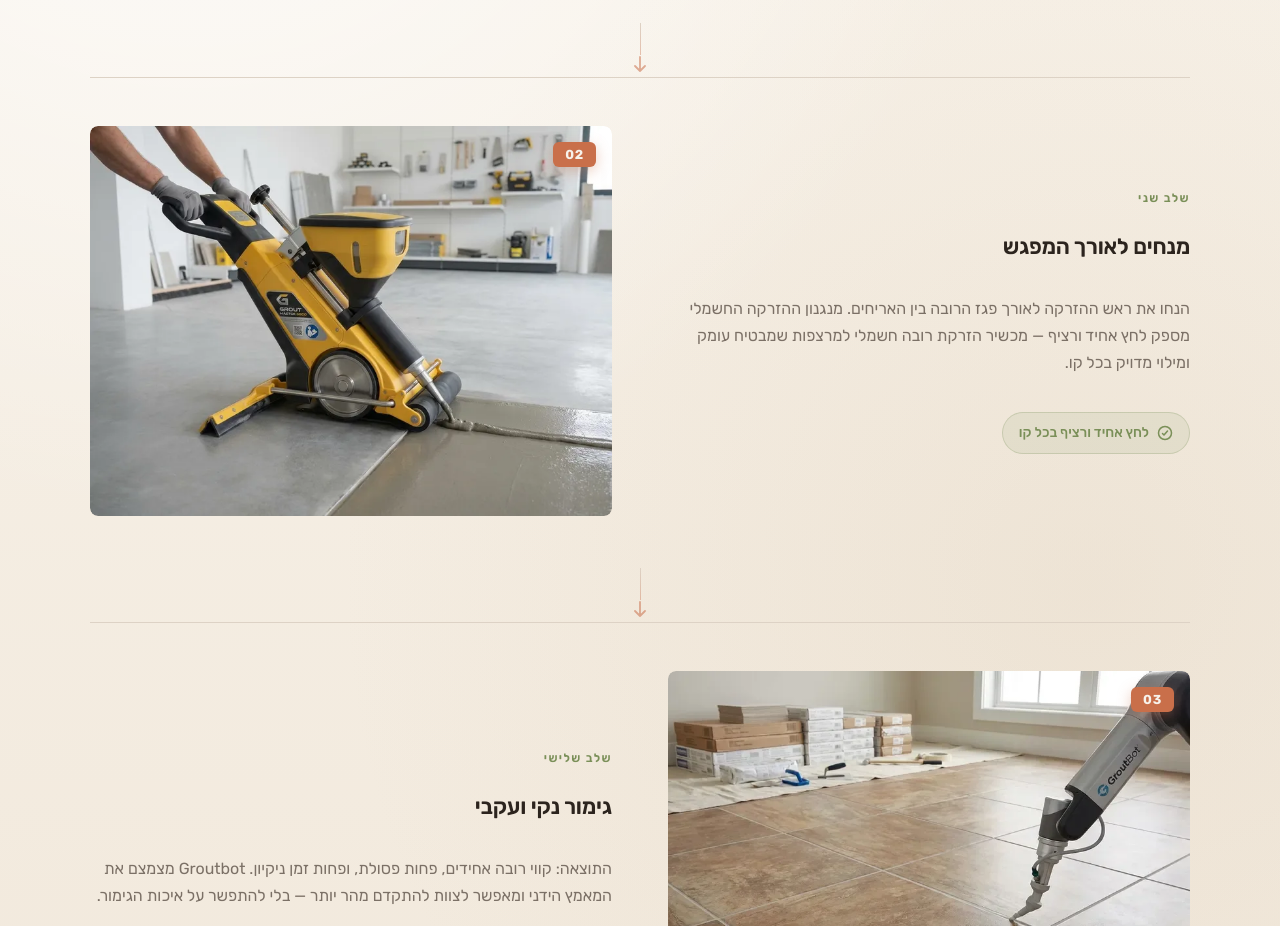
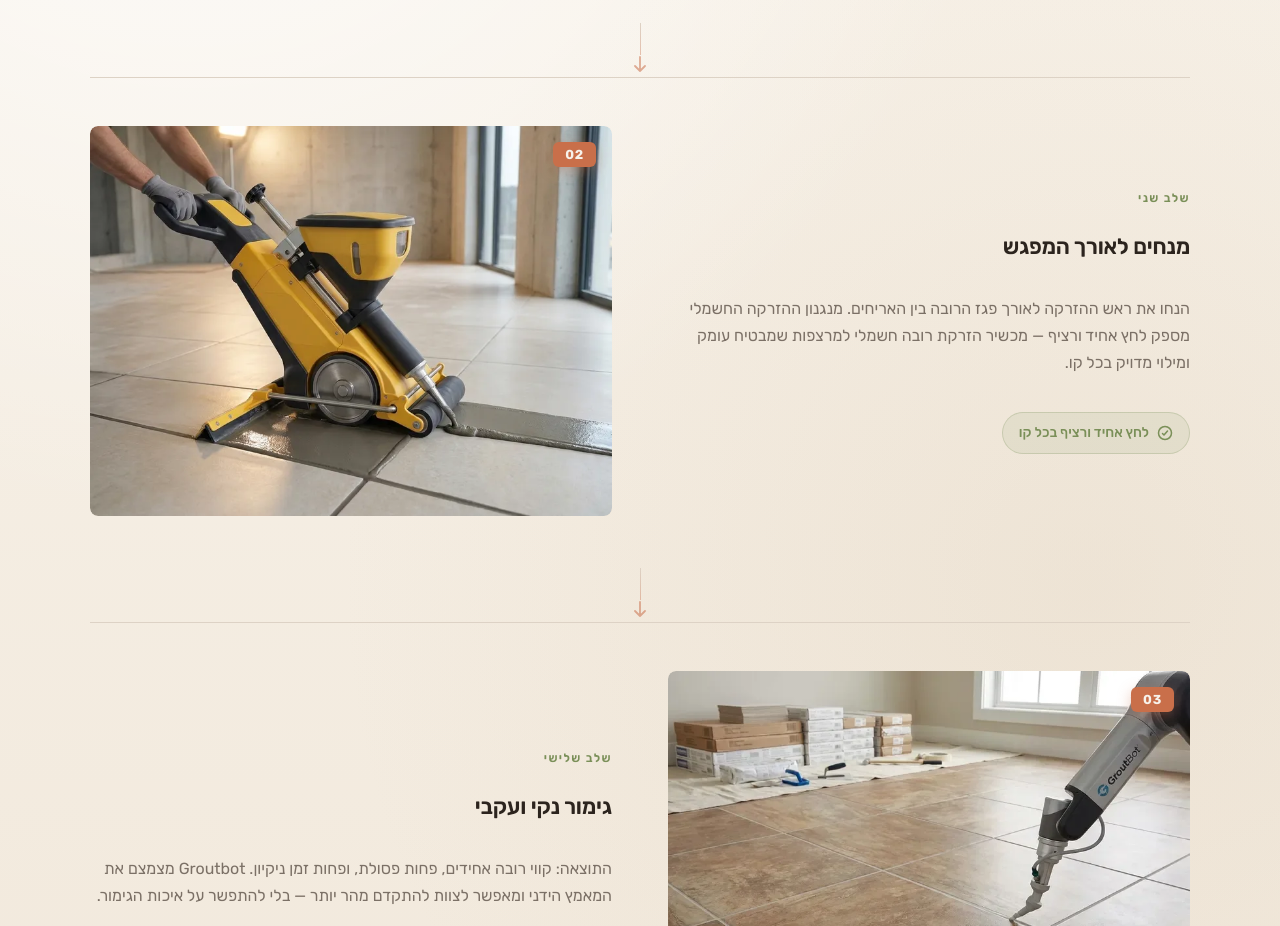
Before and after one commit to slipwoker/zappy-website-97bd2cf2-364e-40cc-b814-4ab60e72547a, a plain HTML site: page index.html in a window 1280 px wide. Shown: the part 5200-6126 px from the top of the page. Drawn offline with Linux system fonts and the light colour scheme.

Commit message:
Incremental sync: 1 page(s) — update_image

```diff
--- a/index.html
+++ b/index.html
@@ -1764,7 +1764,7 @@
       <article class="workflow-step step-reverse">
         <div class="step-image-wrap">
           <div class="step-number-badge">02</div>
-          <div data-zappy-zoom-wrapper="true" data-element-id="img-1776594098431-qgjio7eqi" data-element-type="image" data-zappy-zoom-wrapper-width="522px" data-zappy-zoom-wrapper-height="390px" data-zappy-zoom-wrapper-width-mode="px" data-zappy-zoom-clip="true" data-zappy-wrapper-margins-applied="true" style="position: relative !important; overflow: hidden !important; width: 522px !important; max-width: 100% !important; margin-left: auto !important; margin-right: auto !important; height: 390px !important; display: block !important;"><img alt="הנחיית מכשיר Groutbot לאורך מפגשי האריחים" class="step-img" width="560" height="380" src="/assets/site-index-workflow-image-2-1776611414406-8zwuda.webp?v=1776611416335" data-placeholder="index-workflow-image-2" data-context="Electric Groutbot device being guided smoothly along tile grout joints on a large floor, precision tip injecting grout evenly between ceramic tiles, professional construction worker hands, warm workshop lighting" style="display: block; object-fit: cover !important; object-position: 50% 50% !important; width: 100% !important; height: 100% !important; margin: 0px !important; left: 0% !important; top: 0% !important; max-width: none !important; max-height: none !important;" data-zappy-editable-image="true" data-element-type="image" data-element-id="img-1776594098431-qgjio7eqi" data-zappy-object-position="50% 50%" data-zappy-zoom="1" data-zappy-original-width="522" data-zappy-original-height="390"></div>
+          <div data-zappy-zoom-wrapper="true" data-element-id="img-1776594098431-qgjio7eqi" data-element-type="image" data-zappy-zoom-wrapper-width="522px" data-zappy-zoom-wrapper-height="390px" data-zappy-zoom-wrapper-width-mode="px" data-zappy-zoom-clip="true" data-zappy-wrapper-margins-applied="true" style="position: relative !important; overflow: hidden !important; width: 522px !important; max-width: 100% !important; margin-left: auto !important; margin-right: auto !important; height: 390px !important; display: block !important;"><img alt="הנחיית מכשיר Groutbot לאורך מפגשי האריחים" class="step-img" width="560" height="380" src="/assets/site-index-workflow-image-2-1776611650853-fs1dos.webp?v=1776611652734" data-placeholder="index-workflow-image-2" data-context="Electric Groutbot device being guided smoothly along tile grout joints on a large floor, precision tip injecting grout evenly between ceramic tiles, professional construction worker hands, warm workshop lighting" style="display: block; object-fit: cover; object-position: 50% 50% !important; width: 100.117% !important; height: 100% !important; margin: 0px !important; left: -0.0587227% !important; top: 0% !important; max-width: none !important; max-height: none !important;" data-zappy-editable-image="true" data-element-type="image" data-element-id="img-1776594098431-qgjio7eqi" data-zappy-object-position="50% 50%" data-zappy-zoom="1" data-zappy-original-width="522" data-zappy-original-height="390"></div>
         </div>
         <div class="step-content">
           <div class="step-meta">
```
Also changed, not shown: public/index.html (+1 -1 lines).
